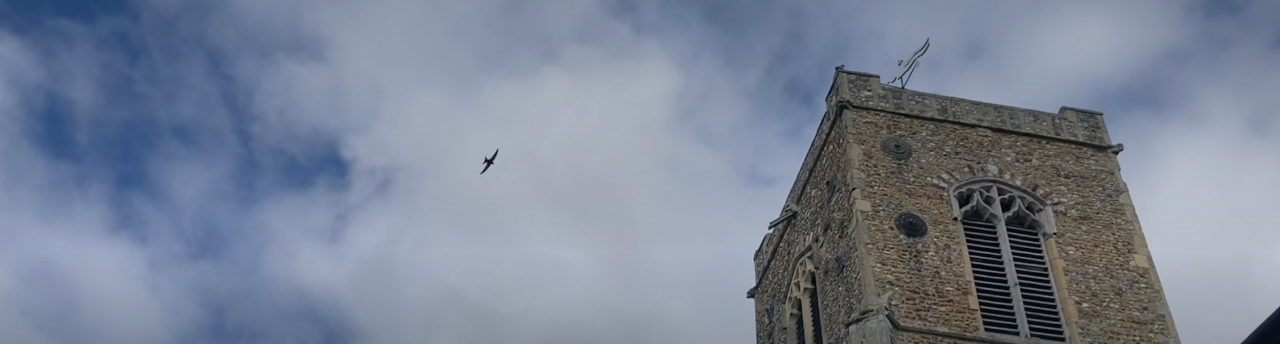
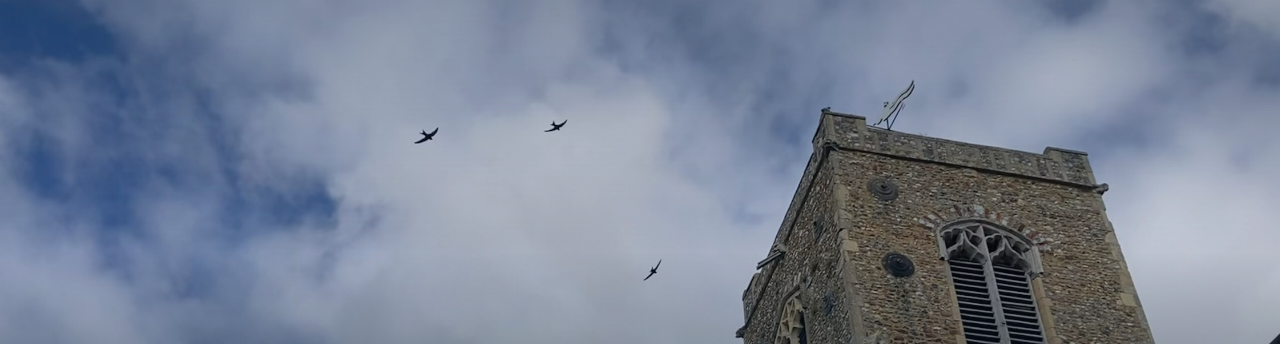
Before and after one commit to NesquikMike/save-our-swifts, a plain HTML site: page index.html in a window 1280 px wide. Shown: the part 68-412 px from the top of the page. Drawn offline with Linux system fonts and the light colour scheme.

Commit message:
update photos

```diff
--- a/index.html
+++ b/index.html
@@ -56,10 +56,10 @@
       <section class="hero" aria-labelledby="hero-brand">
         <div class="hero__media" aria-hidden="true">
           <img
-            src="assets/swifts_around_wenhaston_church_tower.jpg"
+            src="assets/swifts_at_the_church_more_birds_near_church_tower.jpg"
             alt=""
-            width="4032"
-            height="3024"
+            width="2400"
+            height="1800"
             fetchpriority="high"
           />
           <div class="hero__veil"></div>
```
Also changed, not shown: assets/from-parish/custom-tile.jpg (deleted), assets/from-parish/nest-box-installed.jpg (deleted), assets/from-parish/swift-flag.jpeg (deleted), assets/from-parish/swift-small.jpg (deleted), assets/swifts_around_wenhaston_church_tower.jpg (deleted), assets/swifts_at_the_church_more_birds_near_church_tower.jpg (added), 6 other files.
